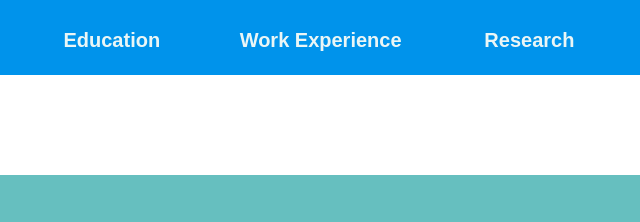
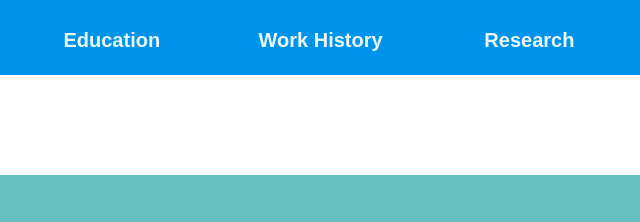
Before and after one commit to kamrulshuvo20/My-Stylized-Personal-Site, a plain HTML site: page contact-me.html in a window 1280 px wide. Shown: the top 222 px of the page, 215-855 px from the left. Drawn offline with Linux system fonts and the light colour scheme.

Commit message:
11th Commit - 23rd June 2021

```diff
--- a/contact-me.html
+++ b/contact-me.html
@@ -15,7 +15,7 @@
       <a class="nav-anchor" href="education.html">Education</a>
     </div>
     <div class="nav-obj">
-      <a class="nav-anchor" href="work.html">Work Experience</a>
+      <a class="nav-anchor" href="work.html">Work History</a>
     </div>
     <div class="nav-obj">
       <a class="nav-anchor" href="research.html">Research</a>
```
